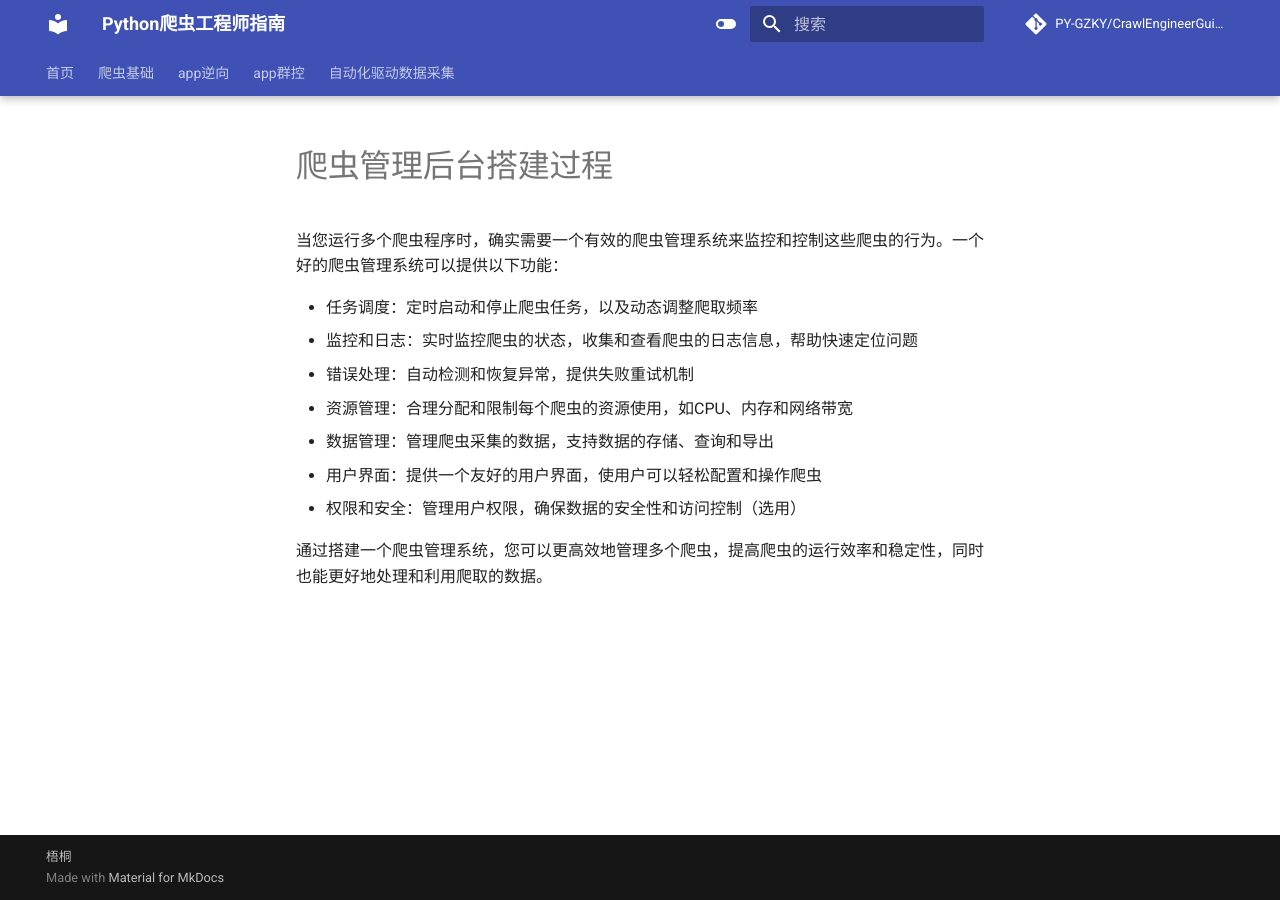
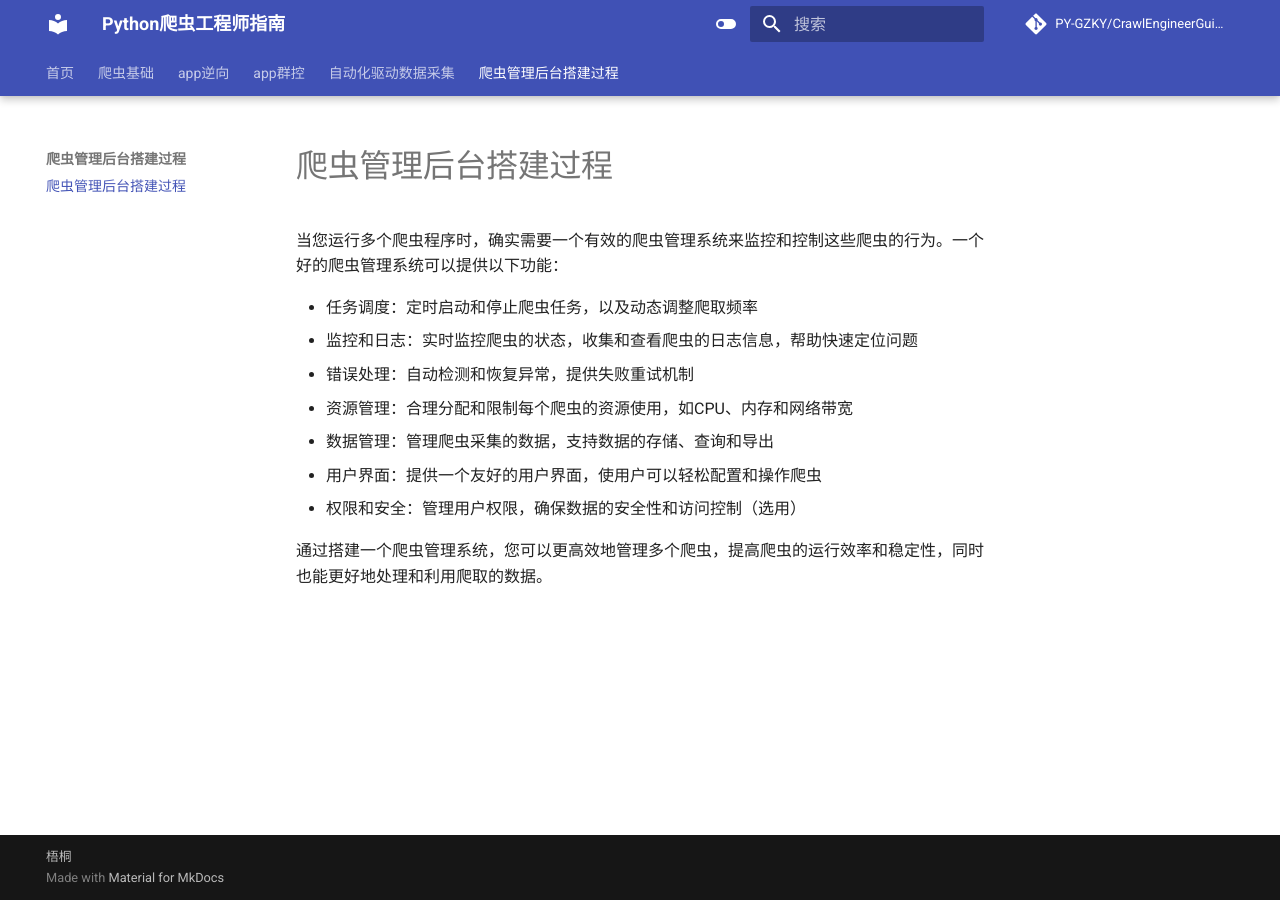
Before and after one commit to PY-GZKY/CrawlEngineerGuide, an MkDocs documentation site: the page built from docs/爬虫管理后台搭建过程.md, in a window 1280 px wide. Built offline with MkDocs 1.6.1 and Material for MkDocs 9.7.7, drawn with Linux system fonts in a browser that asks for light colours; comment, search, counter and statistics services are not loaded.

Commit message:
Update mkdocs.yml

```diff
--- a/mkdocs.yml
+++ b/mkdocs.yml
@@ -90,3 +90,6 @@ nav:
 
   - 自动化驱动数据采集:
       - 自动化+接口拦截方案的实现: 自动化+接口拦截方案的实现.md
+
+  - 爬虫管理后台搭建过程:
+      - 爬虫管理后台搭建过程: 爬虫管理后台搭建过程.md
```
